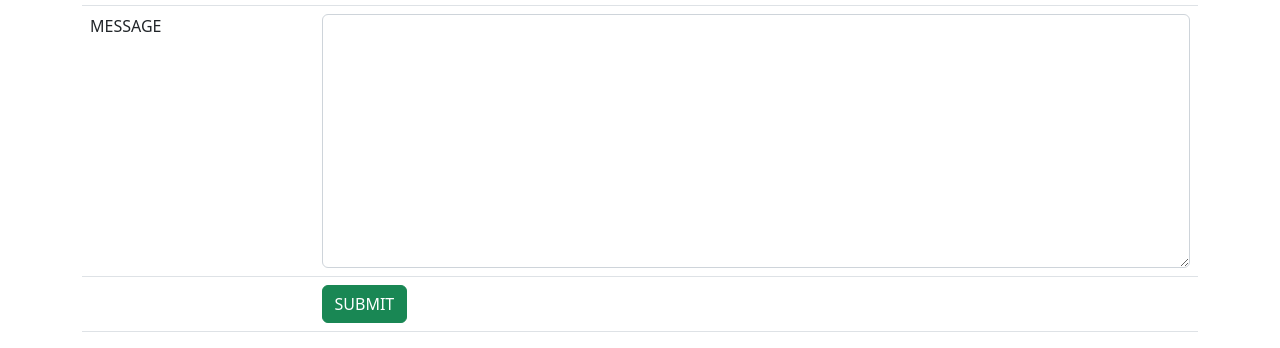
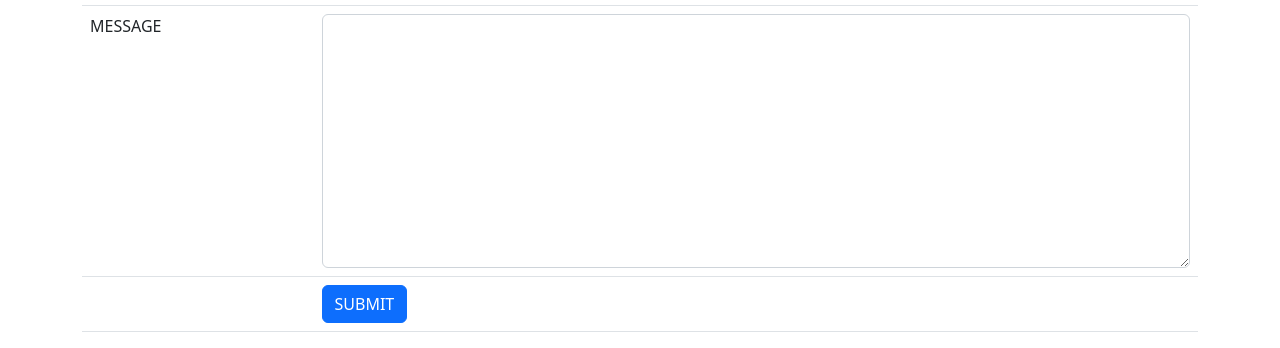
Before and after one commit to TheerthaPraveen/Mean-stack-session, a plain HTML site: page college.html in a window 1280 px wide. Shown: the part 488-836 px from the top of the page. Drawn offline with nearby package versions, Linux system fonts and the light colour scheme.

Commit message:
button colour changed

```diff
--- a/college.html
+++ b/college.html
@@ -60,7 +60,7 @@
                     </tr>
                     <tr>
                         <td></td>
-                        <td><button class="btn btn-success">SUBMIT</button></td>
+                        <td><button class="btn btn-primary">SUBMIT</button></td>
                     </tr>
                 </table>
             </div>
```
